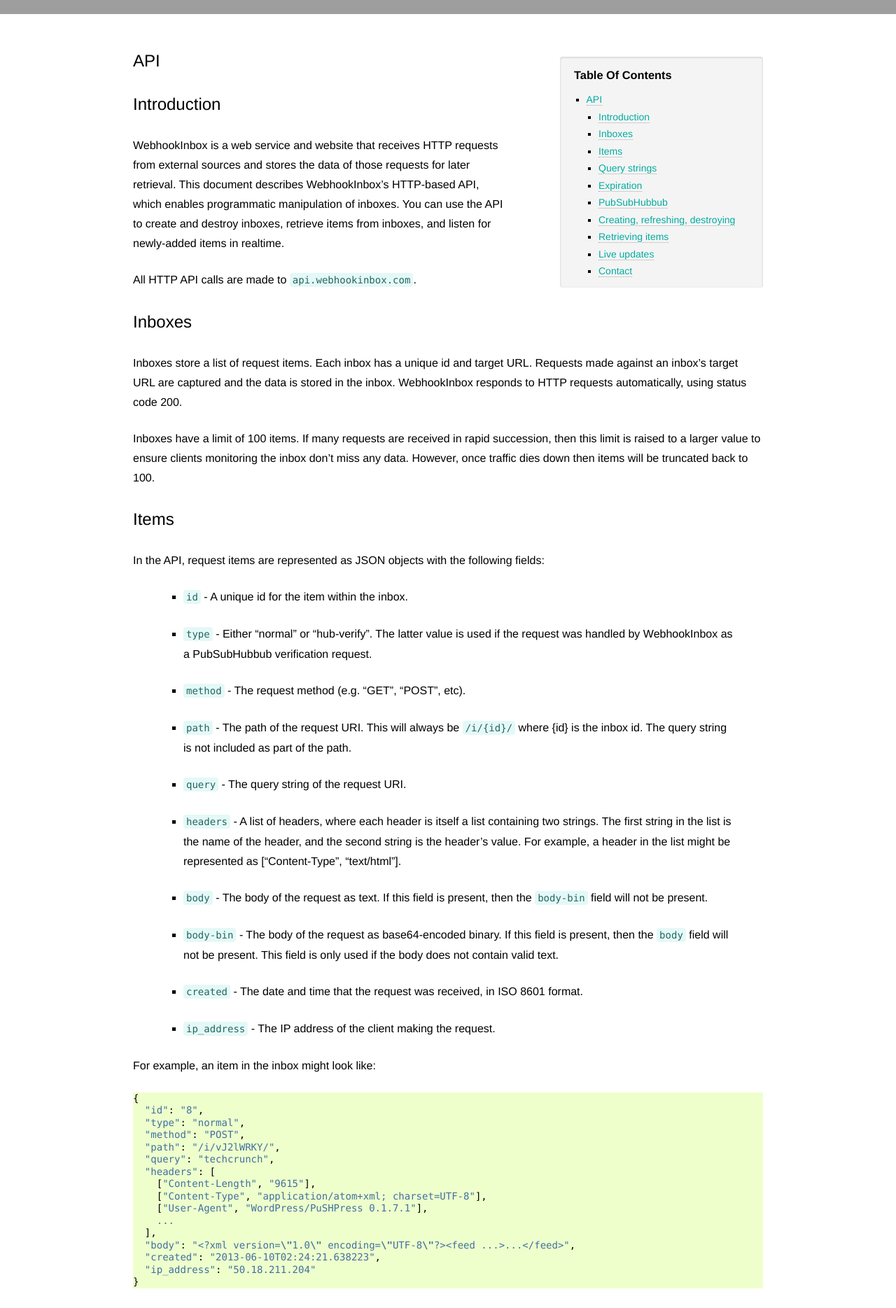
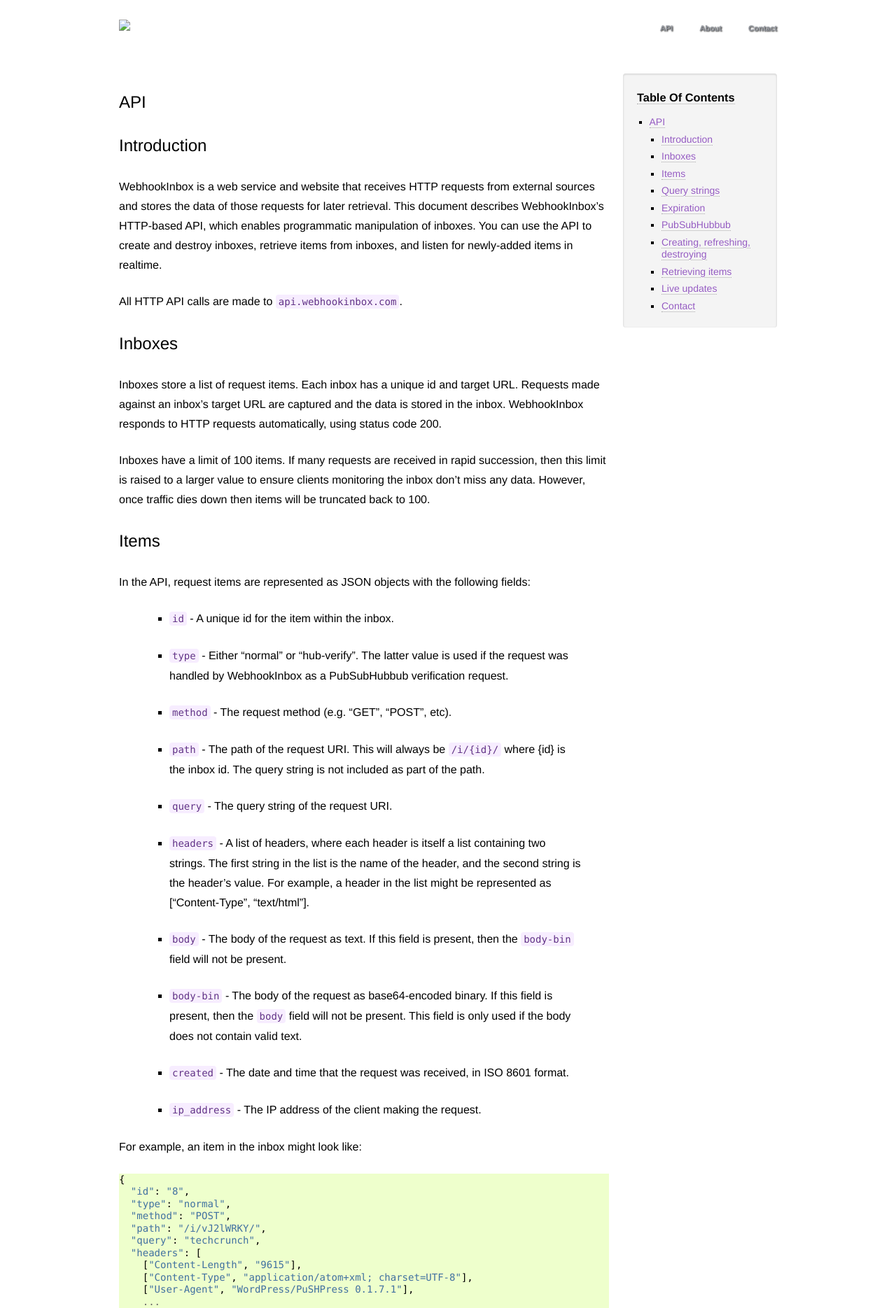
Before and after one commit to fanout/webhookinbox, a Sphinx documentation site: the page built from website/docs/api.rst, in a window 1280 px wide. Shown: the top 1869 px of the page at 70% size. Built offline with Sphinx 7.4.7, drawn with Linux system fonts in a browser that asks for light colours; some of the changed text lies outside the part shown; grey boxes are pictures that could not be loaded.

```diff
--- a/website/docs/_themes/webhookinbox/layout.html
+++ b/website/docs/_themes/webhookinbox/layout.html
@@ -5,28 +5,40 @@
 {% block relbar2 %}{% endblock %}
 
 {% block content %}
-      <div class="nav">
+    <div class="header header80 container fixed-height">
+        <div class="row">
+            <div class="logo">
+                <a href="/"><img src="/static/images/logo.png" /></a>
             </div>
-      <!--
-      <div class="header">
-        <div class="content">
-            <a href="{{ pathto('index') }}">
-              <img class="logo" src="{{ pathto('_static/logo.png', 1) }}" alt="Logo"/>
-            </a>
+            <div class="links">
+                <a href="/docs/api.html">API</a>
+                <a href="/about/">About</a>
+                <a href="/contact/">Contact</a>
             </div>
         </div>
-      -->
-      <div class="main">
+    </div>
+
+    <div class="main container">
+        <div class="row">
             <div class="content">
-
+                {% block body %}{% endblock %}
+            </div>
+            <div class="sidebar">
                 {% if pagename != "index" %}
                 <div id="toc">
                     {{ sidebar() }}
                 </div>
                 {% endif %}
+            </div>
+        </div>
+    </div>
 
-          {% block body %}{% endblock %}
-
+    <div class="footer container fixed-height realfooter">
+        <div class="row">
+            <div class="message">
+                Inspired by <a href="http://requestb.in/">Requestbin</a>, &copy;2013 <a href="http://fanout.io/">Fanout, Inc</a>.
+                Created using <a href="http://sphinx-doc.org/">Sphinx</a>.
+            </div>
         </div>
     </div>
 {% endblock %}
--- a/website/docs/_themes/webhookinbox/static/webhookinbox.css_t
+++ b/website/docs/_themes/webhookinbox/static/webhookinbox.css_t
@@ -1,6 +1,14 @@
 /*
 vim: ft=css
 */
+
+* {
+    -webkit-box-sizing:  border-box;
+    -o-box-sizing:  border-box;
+    -moz-box-sizing:  border-box;
+    -ms-box-sizing:  border-box;
+    box-sizing:  border-box;
+}
 
 body {
     font-family: open-sans, "Helvetica", "Arial", sans-serif;
@@ -12,6 +20,98 @@ body {
     font-size: 16px;
 }
 
+a {
+    text-decoration: none;
+}
+
+a img {
+    border: none;
+}
+
+.container {
+    background: url("/static/images/home-bg.png");
+}
+
+.container > .row {
+    position: relative;
+    width: 960px;
+    margin: 0 auto;
+}
+
+.container.fixed-height > .row > div {
+    position: absolute;
+}
+
+.header {
+    height: 100px;
+    background-position: left 0;
+}
+
+.header80 {
+    height: 80px;
+}
+
+.header .logo {
+    position: absolute;
+    left: 10px;
+    top: 25px;
+}
+
+.header .links {
+    position: absolute;
+    top: 31px;
+    right: 0;
+    padding-right: 10px;
+    font-size: 11px;
+    font-weight: bold;
+    text-align: right;
+}
+
+.header .links > a {
+    color: #9599a1;
+    text-shadow: 1px 1px 2px #000;
+    margin-left: 35px;
+}
+
+.main {
+    background: white;
+}
+.main.container > .row {
+    overflow: hidden;
+}
+.main.container > .row > div {
+    padding-left: 10px;
+    padding-right: 10px;
+    float: left;
+}
+
+.footer {
+    display: none;
+}
+.footer.realfooter {
+    display: block;
+    height: 100px;
+    background-position: left -700px;
+}
+
+.footer .message {
+    width: 100%;
+    position: absolute;
+    width: 100%;
+    top: 45px;
+    text-align: center;
+    font-size: 13px;
+    font-weight: normal;
+    color: #64666b;
+    text-shadow: 1px 1px 2px #000;
+}
+
+.footer .message a {
+    color: #9599a1;
+    text-shadow: 1px 1px 2px #000;
+}
+
+
 h1, h2 {
     font-weight: 300;
 }
@@ -20,18 +120,18 @@ h3, h4, h5, h6 {
     font-weight: 700;
 }
 
-a {
-    color: #00a99d;
+.main a {
+    color: #935ac0;
     text-decoration: none;
     border-bottom: 1px dotted #aaa;
 }
 
-a:hover {
-    color: #008379;
-    border-bottom: 1px solid #00aa9d;
+.main a:hover {
+    color: #602f87;
+    border-bottom: 1px solid #935ac0;
 }
 
-a.headerlink {
+.main a.headerlink {
     visibility: hidden;
     padding-left: 5px;
     text-decoration: none;
@@ -62,13 +162,15 @@ h3 a:hover,
 h4 a:hover,
 h5 a:hover,
 h6 a:hover {
-    color: #008379;
+    color: #935ac0;
 }
 
 div.content {
-    width: 900px;
-    margin-left: auto;
-    margin-right: auto;
+    width: 720px;
+}
+
+div.sidebar {
+    width: 240px;
 }
 
 div.content img {
@@ -96,8 +198,8 @@ pre, span.pre {
 }
 
 span.pre {
-    background: #e4f9f7;
-    color: #1a6660;
+    background: #f7edff;
+    color: #602f87;
     text-shadow: #ffffff 0 1px 1px;
     border-radius: 4px 4px;
     -moz-border-radius: 4px 4px;
@@ -153,105 +255,17 @@ p.alert a {
     color: #fc392f;
 }
 
-/* nav */
-
-div.nav {
-    line-height: 17px;
-    font-size: 12px;
-    text-align: right;
-    font-weight: 700;
-    font-style: normal;
-    padding: 10px 20px;
-    position: relative;
-    background: url("nav_bg.png") #aaabad;
-    max-height: 36px;
-    border-bottom: 1px solid #f6f6f6;
-    text-shadow: #6d6e70 0 -1px 0px;
-}
-
-div.nav a {
-    border: 0px;
-    color: #dfdfdf;
-    letter-spacing: 1px;
-    text-transform: uppercase;
-}
-
-div.nav a:hover {
-    color: #efefef;
-    border-bottom: none;
-}
-
-div.nav a.username {
-    text-transform: none;
-    letter-spacing: 0px;
-}
-
-div.nav a.loggedin {
-    color: #b9eeea;
-}
-
-div.nav a.loggedin:hover {
-    color: #e0fbf9;
-}
-
-div.nav span.divider {
-    width: 0px;
-    border-left: 1px solid #ddd;
-}
-
-div.nav a, div.nav span {
-    margin-left: 20px;
-}
-div.nav img.logo {
-    position: absolute;
-    left: 20px;
-    top: 6px;
-}
-
-div.header {
-    padding: 30px 0px 40px;
-    background: url("highlight.png"), url("header_bg.png") #d7d7d7;
-    background-repeat: no-repeat, repeat;
-    background-position: 50% 0%, 0% 0%;
-    background-size: 1900px 400px, 400px 400px;
-}
-
 div.main {
-    /* background: url("main_top.png") repeat-x top white; */
     padding-top: 25px;
 }
 
-div.footer {
-    margin-top: 150px;
-    background: url("footer_bg.jpg") #02a99d repeat-x top;
-    padding: 30px 0 100px;
-    font-family: open-sans, "Lucida Grande", "Arial", sans-serif;
-    font-size: 13px;
-    font-weight: 700;
-    font-style: normal;
-    padding: 30px 0 100px;
-    color: #b8e0dc;
-    text-shadow: #467a75 0 -1px 0;
-    text-align: center;
-}
-
-div.footer a {
-    color: white;
-}
-
 #toc {
-    float: right;
-    width: 250px;
     font-size: 14px;
-    margin-top: 15px;
-    margin-left: 75px;
-    margin-bottom: 25px;
-
     line-height: 1.25;
 
     text-shadow: white 0 1px 0;
     background: #f4f4f4;
-    padding: 0px 20px;
+    padding: 8px 20px;
     border-radius: 4px 4px;
     -moz-border-radius: 4px 4px;
     -o-border-radius: 4px 4px;
--- a/website/templates/website/l2_base.html
+++ b/website/templates/website/l2_base.html
@@ -11,9 +11,6 @@
     <script src="/static/scripts/pollymer-1.0.0.js"></script>
     <script src="/static/scripts/WebhookInboxViewer.config.js"></script>
     <script src="/static/scripts/WebhookInboxViewer.js"></script>
-    <script>
-        window.serverData = { webhookId: "{{ inbox_id }}" };
-    </script>
 </head>
 <body>
 
```
Lines whose indentation alone changed are shown as unchanged.
